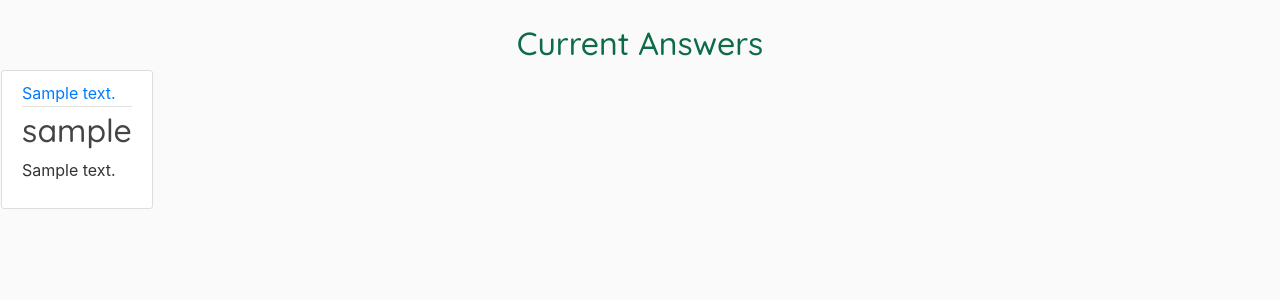
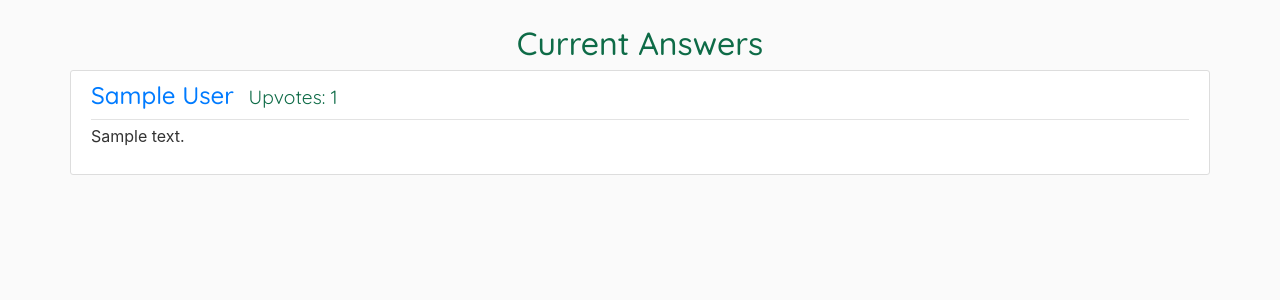
Before and after one commit to jtkim03/Find-a-QT, a Django app: page /answers/ in a window 1280 px wide. Shown: the part 56-356 px from the top of the page. Run offline with Django 3.2, Linux system fonts and the light colour scheme; tables that the repository leaves empty hold one stand-in row (values such as "Sample post"); some libraries are stand-ins or nearby versions.

Commit message:
answer author and bootstrap fixes

```diff
--- a/find_a_qt/models.py
+++ b/find_a_qt/models.py
@@ -133,7 +133,7 @@ class Question(models.Model):
 
 class Answer(models.Model):
     post = models.ForeignKey(Question, on_delete=models.CASCADE)
-    user = models.ForeignKey(User, null=False, blank=False, on_delete=models.CASCADE)
+    author_name = models.CharField(max_length=50, default = "Anonymous")
     text = models.TextField(max_length = 500)
     time_submission = models.DateTimeField(auto_now=True,)
     upvotes = models.IntegerField(default=0)
--- a/find_a_qt/templates/find_a_qt/answers.html
+++ b/find_a_qt/templates/find_a_qt/answers.html
@@ -9,15 +9,20 @@
 </div>
 
 {% for answer in answers %}
-
-<article class="media content-section mx-3">
+<div class="container">
+  <div class="row">
+<article class="media content-section col-md-12">
     <div class="media-body">
       <div class="article-metadata">
-        <a class="mr-2" href="questions/{{question.id}}">{{ answer.post }}</a>
+        <h4>
+        <a class="mr-2" href="questions/{{question.id}}">{{ answer.author_name }}</a>
+        <small class="article-content">Upvotes: {{answer.upvotes}} </small>
+        <h4>
       </div>
-      <h2><a class="article-title" href="questions/{{question.id}}">{{ answer.user }}</a></h2>
       <p class="article-content">{{ answer.text }}</p>
   </article>
+  </div>
+  </div>
 {% endfor %}
 
 {% endblock %}
--- a/find_a_qt/views.py
+++ b/find_a_qt/views.py
@@ -47,12 +47,12 @@ def answer_post(request):
 
     if form.is_valid():
         instance = form.save(commit=False)
-        instance.user = request.user
+        instance.author_name = request.user.username
         context['form'] = form
         text = form.cleaned_data.get('text')
         upvotes = form.cleaned_data.get('upvotes')
         instance.save()
-        messages.success(request, f'Success! Created answer!')
+        messages.success(request, f'Success! Answer posted.')
         return HttpResponseRedirect('/questions/')
 
     context['form'] = form
```
Also changed, not shown: find_a_qt/templates/find_a_qt/question_detail.html (+5 -13 lines), find_a_qt/migrations/0004_auto_20200411_2359.py (added).
